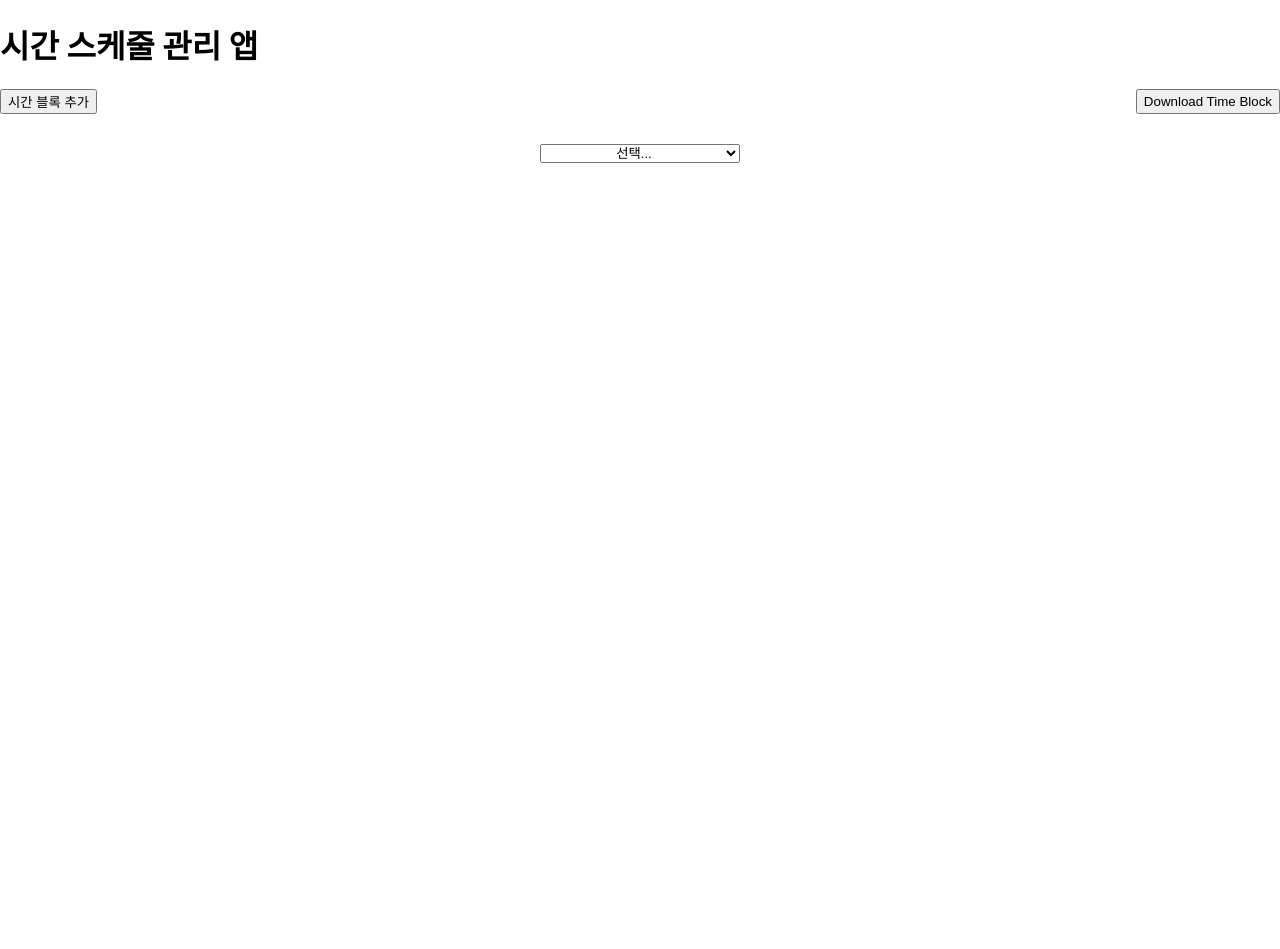
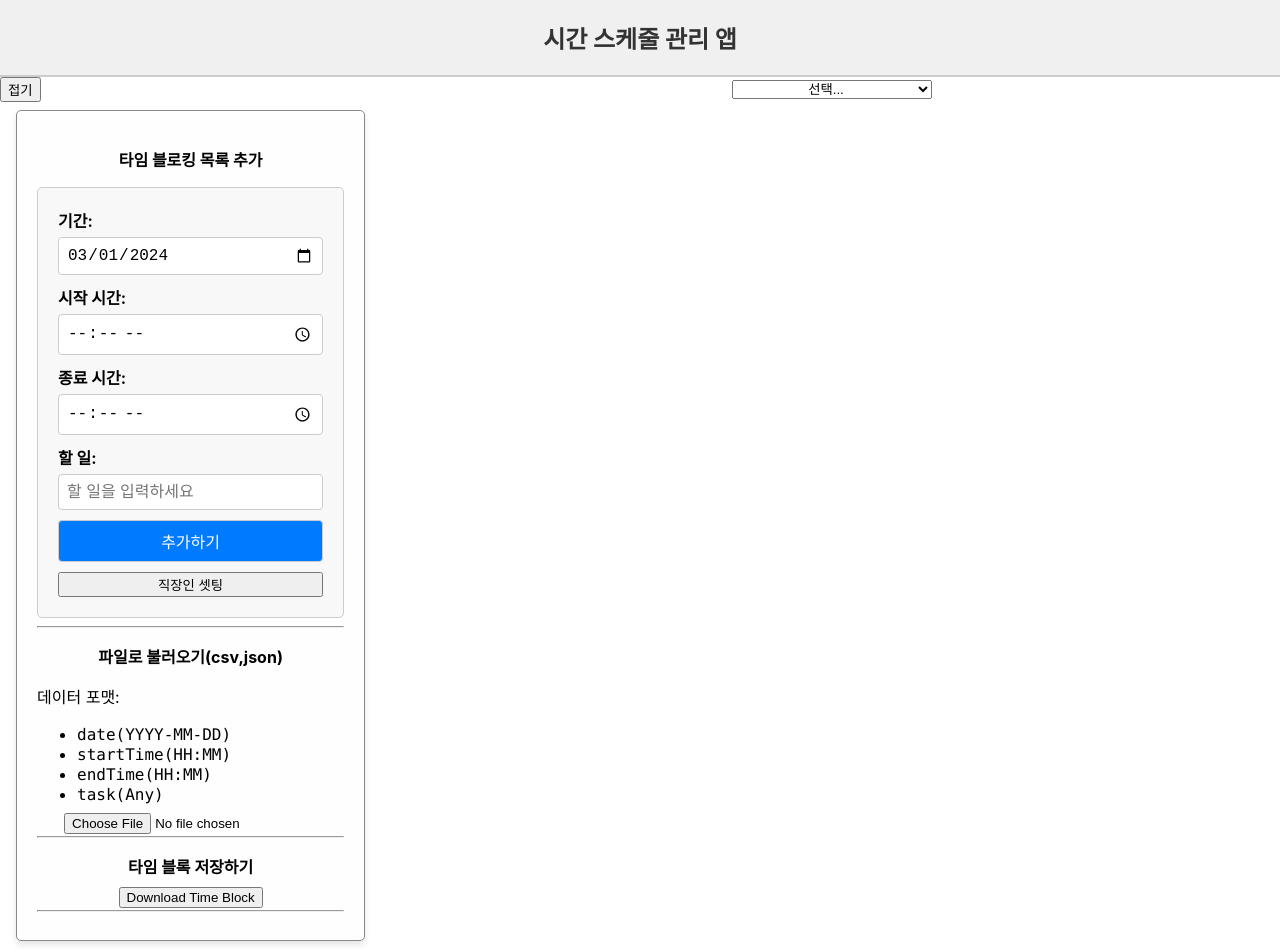
Before and after one commit to sungreong/react-time-block-schedule, a React (Create React App) app in the folder Project/ReactJS/time-blocking-app/: page / in a window 1280 px wide. Before the commit the page ends 800 px from the top, so only its background shows below. Built offline with nearby package versions, Linux system fonts and the light colour scheme.

Commit message:
modify div structure

```diff
--- a/Project/ReactJS/time-blocking-app/src/App.css
+++ b/Project/ReactJS/time-blocking-app/src/App.css
@@ -37,7 +37,7 @@
   /* display: flex; */
 }
 .time-blocks-clock {
-  flex: 0 0 50%; /* 기존 설정 유지 */
+  flex: 0 0 65%; /* 기존 설정 유지 */
   position: relative; /* 날짜 선택 select를 위한 포지셔닝 컨텍스트 설정 */
   display: flex; /* Flexbox 레이아웃 사용 */
   justify-content: center; /* 중앙 정렬 */
@@ -204,7 +204,7 @@
   display: flex;
   justify-content: center;
   align-items: center;
-  height: 10vh;
+  height: 3vh;
 }
 
 .select-box {
@@ -215,13 +215,17 @@
   text-align: center;
 }
 
+.modal-content {
+  background-color: #fefefe;
+  margin: 1vh 1vh 1vh 2vh;
+  padding: 20px;
+  border: 1px solid #888;
+  width: 80%;
+  border-radius: 5px;
+  box-shadow: 0 4px 6px rgba(0, 0, 0, 0.1);
 
-.save-button-container {
-  display: flex;
-  justify-content: flex-end; /* 화면 오른쪽으로 정렬 */
 }
 
 .modal-content p {
   text-align: center;
-
 }
--- a/Project/ReactJS/time-blocking-app/src/App.js
+++ b/Project/ReactJS/time-blocking-app/src/App.js
@@ -96,8 +96,6 @@ function App() {
   const [selectedDate, setSelectedDate] = useState(''); // 날짜 선택을 위한 상태
   const selectRef = useRef(null); // select 요소에 대한 참조 생성
   const [isModalOpen, setIsModalOpen] = useState(false);
-  const [isModalSaveOpen, setIsModalSaveOpen] = useState(false);
-
   const [selectedOption, setSelectedOption] = useState(''); // 컴포넌트 선택을 위한 상태
 
 
@@ -127,50 +125,73 @@ function App() {
     setIsModalOpen(!isModalOpen);
   };
 
-  const toggleModalSave = () => {
-    setIsModalSaveOpen(!isModalSaveOpen);
-  };
 
   const deleteBlock = (blockIndex) => {
     setBlocks(currentBlocks => currentBlocks.filter((_, index) => index !== blockIndex));
   };
 
+  const ModalDiv = () => {
+    return (    <div className="modal">
+          <div className="modal-content">
+            <p><strong>타임 블로킹 목록 추가</strong></p>
+            <TimeBlockForm onSubmit={(blocks) => { addBlocks(blocks); toggleModal(); }} />
+            <hr />
+            <p><strong>파일로 불러오기(csv,json)</strong></p>
+            <div style={{ marginBottom: "10px" }}>
+            데이터 포맷:
+            <ul>
+              <li><code>date(YYYY-MM-DD)</code></li>
+              <li><code>startTime(HH:MM)</code></li>
+              <li><code>endTime(HH:MM)</code></li>
+              <li><code>task(Any)</code></li>
+            </ul>
+            </div>
 
+            <div style={{ display: 'flex', justifyContent: 'center', alignItems: 'center', height: '1vh', marginBottom: "1vh"}}>
+              <input type="file" onChange={handleFileChange} accept="application/json" />
+            </div>
+            <hr />
+            <p><strong>타임 블록 저장하기</strong></p>
+            <div style={{ display: 'flex', justifyContent: 'center', alignItems: 'center', height: '1vh' , marginBottom: "1vh"}}>
+              <button onClick={handleDownload}>Download Time Block</button>
+            </div>
+            <hr />
+            </div>
+        </div>)
+  };
+  const [isCollapsed, setIsCollapsed] = useState(false);
+
+  const toggleSidebar = () => {
+    setIsCollapsed(!isCollapsed);
+  };
 
   return (
-    <div>
-      <h1>시간 스케줄 관리 앱</h1>
-      <div style={{ display: 'flex', justifyContent: 'space-between' }}>
-        <div>
-          <button onClick={toggleModal}>
-            {isModalOpen ? '시간 블록 접기' : '시간 블록 추가'}
-          </button>
+    <div style={{ display: 'flex', flexDirection: 'column', height: '100vh' }}>
+        {/* 왼쪽 패널 */}
+        <div style={{
+            textAlign: 'center',
+            fontSize: '24px', // 글자 크기
+            fontWeight: 'bold', // 글자 굵기
+            padding: '20px', // 상하좌우 여백
+            backgroundColor: '#f0f0f0', // 배경색
+            color: '#333', // 글자색
+            borderBottom: '2px solid #ccc' // 하단 테두리
+          }}>시간 스케줄 관리 앱</div>
+        <div style={{ display: 'flex', flex: 1 }}>
+          <div style={{ width: isCollapsed ? '0%' : '30%', transition: 'width 0.3s', overflow: 'hidden' }}>
+            {!isCollapsed && (
+              <>
+                <button onClick={toggleSidebar}>접기</button>
+                <ModalDiv />
+
+              </>
+            )}
           </div>
-        <div className="save-button-container">
-          <button onClick={handleDownload}>Download Time Block</button>
-        </div>
-      </div>
-
-      {isModalOpen && (
-        <div className="modal">
-          <div className="modal-content">
-            {/* JSON 파일로부터 시간 블록 데이터 불러오기 */}
-            <p>타임 블로킹 목록 추가</p>
-            <TimeBlockForm onSubmit={(blocks) => { addBlocks(blocks); toggleModal(); }} />
-            <p>파일로 불러오기(csv,json)</p>
-            <div style={{ display: 'flex', justifyContent: 'center', alignItems: 'center', height: '1vh' }}>
-              <input type="file" onChange={handleFileChange} accept="application/json" />
-            </div>
-          </div>
-        </div>
+            {/* 오른쪽 패널 */}
+          <div style={{ width: isCollapsed ? '100%' : '70%', transition: 'width 0.3s' }}>
+            {isCollapsed && (
+              <button onClick={toggleSidebar} style={{ position: 'absolute', marginLeft: '0px' }}>펼치기</button>
             )}
-
-
-
-
-
-
-
             <div>
             <div className="centered-container">
               <select value={selectedOption} onChange={e => setSelectedOption(e.target.value)} className="select-box">
@@ -195,14 +216,14 @@ function App() {
                 </div>
                 </div>
               )}
-
               {selectedOption === 'calendar' && (
                 <div>
                   <MyCalendar blocks={blocks} setBlocks={setBlocks} />
                 </div>
               )}
           </div>
-
+        </div>
+      </div>
     </div>
   );
 }
```
Lines whose indentation alone changed are shown as unchanged.
